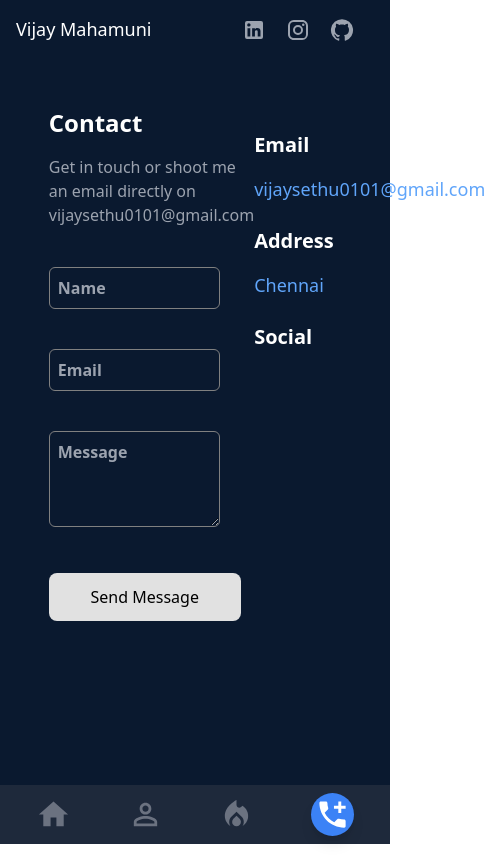
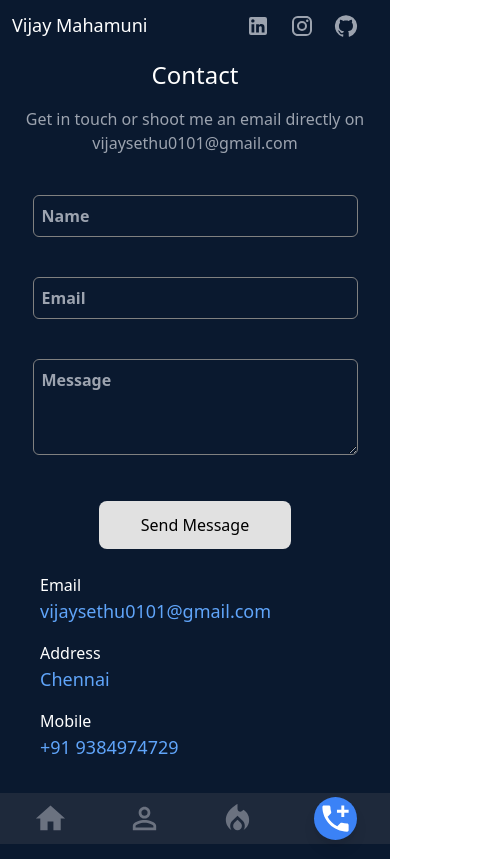
Before and after one commit to vijaymahamuni/vijay-portfolio, a React (Create React App) app: page /contact in a window 390 px wide. Shown: the whole page, 485 px wide, since content can reach past the window. Built offline with nearby package versions, Linux system fonts and the light colour scheme.

Commit message:
feat:Overall Update in Mobile Design

```diff
--- a/src/components/About.js
+++ b/src/components/About.js
@@ -12,6 +12,8 @@ import CheckCircleIcon from "@mui/icons-material/CheckCircle";
 const About = () => {
   const [isHoveredreact, setIsHoveredreact] = useState(false);
   const [isHoverJS, setIsHoverJS] = useState(false);
+  const [isHoverExpress, setIsHoverExpress] = useState(false);
+
   const [isHoverdcss, setIsHoverdcss] = useState(false);
   const [isHoveredtailwind, setIsHoveredtailwind] = useState(false);
   const [isHoverdredux, setIsHoverdredux] = useState(false);
@@ -25,7 +27,7 @@ const About = () => {
 
   return (
     <main className="flex-grow bg-[#0a192f] text-white">
-      <div className="mx-auto w-full md:w-9/12 lg:w-8/12 xl:w-9/12  max-sm:pt-4 md:pt-12 max-sm:ml-2">
+      <div className="mx-auto w-full md:w-9/12 max-md:h-[104%] lg:w-8/12 xl:w-9/12  max-sm:pt-2 md:pt-12 max-sm:ml-2">
         <div>
           <h1 className="text-xl md:text-2xl lg:font-bold max-md:text-center">
             About Me
@@ -219,6 +221,22 @@ const About = () => {
             </div>
             <div
               className="cursor-pointer p-2 text-center bg-[#374151] rounded-md m-2 flex-shrink-0"
+              onMouseEnter={() => setIsHoverExpress(true)}
+              onMouseLeave={() => setIsHoverExpress(false)}
+            >
+              <img
+                src="https://raw.githubusercontent.com/devicons/devicon/master/icons/express/express-original-wordmark.svg"
+                className="w-8 md:w-10"
+                alt="Express"
+              />
+              {isHoverExpress && (
+                <p className="absolute mt-3 ml-16 text-sm  transform -translate-x-1/2 w-16 bg-white text-black rounded-sm">
+                  Express
+                </p>
+              )}
+            </div>
+            <div
+              className="cursor-pointer p-2 text-center bg-[#374151] rounded-md m-2 flex-shrink-0"
               onMouseEnter={() => setIsHoveredMysql(true)}
               onMouseLeave={() => setIsHoveredMysql(false)}
             >
--- a/src/components/Blog.js
+++ b/src/components/Blog.js
@@ -1,6 +1,6 @@
 const Blog = () => {
   return (
-    <div className=" bg-[#0a192f] h-[87.5vh]  text-white">
+    <div className="flex-grow bg-[#0a192f]  text-white">
       <div className="mx-auto w-9/12 pt-12">
         <div>
           <h1 className="text-2xl font-bold">Blog Writing</h1>
--- a/src/components/Contact.js
+++ b/src/components/Contact.js
@@ -41,15 +41,17 @@ const Contact = () => {
   };
   return (
     <div className="flex-grow bg-[#0a192f] text-white">
-      <div className="mx-auto w-9/12 pt-12 flex  justify-between lg:flex-row lg:justify-between">
+      <div className="mx-auto lg:w-9/12 lg:pt-12 max-md:h-[800px] lg:flex   lg:flex-row ">
         <div className="lg:w-1/2">
-          <h1 className="text-2xl font-bold">Contact</h1>
-          <h1 className="text-gray-400 mt-4">
+          <h1 className="text-2xl lg:font-bold max-md:mt-2 max-md:text-center">
+            Contact
+          </h1>
+          <h1 className="text-gray-400 mt-4 max-md:text-center">
             Get in touch or shoot me an email directly on
             vijaysethu0101@gmail.com
           </h1>
-          <div>
-            <div className="mt-10">
+          <div className="max-md:text-center">
+            <div className="mt-10 ">
               <input
                 type="text"
                 name="name"
@@ -124,19 +126,22 @@ const Contact = () => {
           </div>
         </div>
         <div></div>
-        <div className="lg:w-1/2 lg:pl-52 md:mt-24 lg:mt-0">
+        <div className="lg:w-1/2 lg:pl-52 max-md:mt-2 max-md:ml-10  lg:mt-0">
           <div className="lg:mt-4">
-            <p className="font-bold text-xl mt-6">Email</p>
-            <p className="mt-4 text-lg text-blue-400 cursor-pointer">
+            <p className=" lg:text-xl mt-6 ">Email</p>
+            <p className="lg:mt-4 text-lg text-blue-400 cursor-pointer">
               vijaysethu0101@gmail.com
             </p>
           </div>
           <div className="lg:mt-12 md:mt-10">
-            <p className="font-bold text-xl mt-6">Address</p>
-            <p className="mt-4 md:mt-2 text-lg text-blue-400">Chennai</p>
+            <p className=" lg:text-xl mt-4">Address</p>
+            <p className="lg:mt-4 md:mt-1 text-lg text-blue-400">Chennai</p>
           </div>
-          <div className="lg:mt-12 md:mt-6 ">
-            <p className="font-bold text-xl mt-6">Social</p>
+          <div className="lg:mt-12 md:mt-4 ">
+            <p className=" lg:text-xl mt-4">Mobile</p>
+            <p className="lg:mt-4 md:mt-1 text-lg text-blue-400">
+              +91 9384974729
+            </p>
           </div>
         </div>
       </div>
--- a/src/components/Header.js
+++ b/src/components/Header.js
@@ -6,8 +6,12 @@ import LocalFireDepartmentIcon from "@mui/icons-material/LocalFireDepartment";
 import InstagramIcon from "@mui/icons-material/Instagram";
 import LinkedInIcon from "@mui/icons-material/LinkedIn";
 import GitHubIcon from "@mui/icons-material/GitHub";
+// import DarkModeOutlinedIcon from "@mui/icons-material/DarkModeOutlined";
+// import LightModeOutlinedIcon from "@mui/icons-material/LightModeOutlined";
+import { useState } from "react";
 const Header = () => {
   const location = useLocation();
+  // const [modeType, setModeType] = useState(false);
   // console.log("location", location.pathname);
   return (
     <div>
@@ -56,6 +60,17 @@ const Header = () => {
                 Contact
               </Link>
             </li>
+            {/* <li className="mx-5 p-2 text-[18px] font-[400] text-gray-500 cursor-pointer hover:text-white ">
+              <Link
+                onClick={() => setModeType(!modeType)} // Toggling the boolean value
+              >
+                {modeType === true ? (
+                  <DarkModeOutlinedIcon />
+                ) : (
+                  <LightModeOutlinedIcon />
+                )}
+              </Link>
+            </li> */}
           </ul>
         </div>
         <div>
@@ -95,7 +110,7 @@ const Header = () => {
       </div>
       {/* Mobile Display */}
       <div className="lg:hidden">
-        <div className="flex justify-between p-2 m-2">
+        <div className="flex justify-between p-1 m-2">
           <div className="text-[18px] font-[500] text-white">
             Vijay Mahamuni
           </div>
@@ -134,7 +149,7 @@ const Header = () => {
             </div>
           </div>
         </div>
-        <div className="lg:hidden fixed bottom-0 left-0 w-full bg-[#1e293b] text-white flex justify-around items-center p-2">
+        <div className="lg:hidden fixed bottom-0 left-0 w-full bg-[#1e293b] text-white flex justify-around items-center p-1">
           <div className="flex flex-col items-center cursor-pointer">
             <Link
               to="/"
--- a/src/components/Home.js
+++ b/src/components/Home.js
@@ -1,7 +1,7 @@
 import EastIcon from "@mui/icons-material/East";
 import { useEffect, useState } from "react";
 import { useNavigate } from "react-router-dom";
-
+import Pdf_file from "../images/Vijay_Resume.pdf";
 const Home = () => {
   const headings = [
     "Frontend Developer",
@@ -45,6 +45,25 @@ const Home = () => {
 
   const handle_linkAbout = () => {
     navigate("/about");
+  };
+  const ContactInfo = () => {
+    navigate("/contact");
+  };
+  // Function will execute on click of button
+  const onButtonClick = () => {
+    // using Java Script method to get PDF file
+    fetch(Pdf_file).then((response) => {
+      response.blob().then((blob) => {
+        // Creating new object of PDF file
+        const fileURL = window.URL.createObjectURL(blob);
+
+        // Setting various property values
+        let alink = document.createElement("a");
+        alink.href = fileURL;
+        alink.download = Pdf_file;
+        alink.click();
+      });
+    });
   };
   return (
     <main className="flex-grow bg-[#0a192f]  text-white">
@@ -96,10 +115,16 @@ const Home = () => {
           </div>
 
           <div className="mt-14 max-md:ml-10 flex">
-            <button className="p-[10px] border-2 border-gray-200  text-white rounded-3xl  hover:bg-gray-300 hover:text-black">
+            <button
+              className="p-[10px] border-2 border-gray-200  text-white rounded-3xl  hover:bg-gray-300 hover:text-black"
+              onClick={onButtonClick}
+            >
               Download CV
             </button>
-            <button className="p-[10px] text-white border-2 border-gray-200 ml-10 rounded-3xl hover:bg-gray-300 hover:text-black">
+            <button
+              className="p-[10px] text-white border-2 border-gray-200 ml-10 rounded-3xl hover:bg-gray-300 hover:text-black"
+              onClick={ContactInfo}
+            >
               Contact Info
             </button>
           </div>
--- a/src/components/Project.js
+++ b/src/components/Project.js
@@ -1,9 +1,10 @@
 import Portfolioimg from "../images/Portfolio.PNG";
 const Project = () => {
+  const Food_git = () => {};
   return (
     <div className="flex-grow bg-[#0a192f]  text-white">
-      <div className="mx-auto w-9/12 lg:pt-12 md:pt-4 ">
-        <h1 className="lg:text-2xl max-md:text-xl lg:font-bold max-md:text-center">
+      <div className="mx-auto max-md:h-[102%] w-9/12 lg:pt-12 md:pt-4 ">
+        <h1 className="lg:text-2xl max-md:text-xl max-md:mt-1 lg:font-bold max-md:text-center">
           Personal Projects
         </h1>
         <h1 className="mt-2 text-gray-500 max-md:text-center">
@@ -21,7 +22,15 @@ const Project = () => {
                 Food App
               </h1>
               <div className="text-white flex justify-around mt-4">
-                <button className="p-1 w-24 border-2 border-gray-400 rounded-2xl  hover:bg-white hover:text-black">
+                <button
+                  className="p-1 w-24 border-2 border-gray-400 rounded-2xl  hover:bg-white hover:text-black"
+                  onClick={() => {
+                    window.open(
+                      "https://github.com/vijaymahamuni/food-app",
+                      "_blank"
+                    );
+                  }}
+                >
                   Github
                 </button>
                 <button className="p-1 w-24 border-2 border-gray-400 rounded-2xl hover:bg-white hover:text-black">
@@ -81,7 +90,15 @@ const Project = () => {
                 My Portfolio
               </h1>
               <div className="text-white flex justify-around mt-4">
-                <button className="p-1 w-24 border-2 border-gray-400 rounded-2xl  hover:bg-white hover:text-black">
+                <button
+                  className="p-1 w-24 border-2 border-gray-400 rounded-2xl  hover:bg-white hover:text-black"
+                  onClick={() => {
+                    window.open(
+                      "https://github.com/vijaymahamuni/vijay-portfolio",
+                      "_blank"
+                    );
+                  }}
+                >
                   Github
                 </button>
                 <button className="p-1 w-24 border-2 border-gray-400 rounded-2xl hover:bg-white hover:text-black">
@@ -101,7 +118,15 @@ const Project = () => {
                 Leave Management
               </h1>
               <div className="text-white flex justify-around mt-4">
-                <button className="p-1 w-24 border-2 border-gray-400 rounded-2xl  hover:bg-white hover:text-black">
+                <button
+                  className="p-1 w-24 border-2 border-gray-400 rounded-2xl  hover:bg-white hover:text-black"
+                  onClick={() => {
+                    window.open(
+                      "https://github.com/vijaymahamuni/leavemanagement-frontend",
+                      "_blank"
+                    );
+                  }}
+                >
                   Github
                 </button>
                 <button className="p-1 w-24 border-2 border-gray-400 rounded-2xl hover:bg-white hover:text-black">
```
Also changed, not shown: 1 other file (tests, documents, lock files or other folders).
